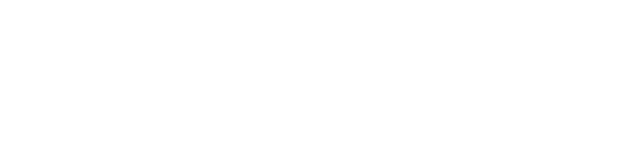
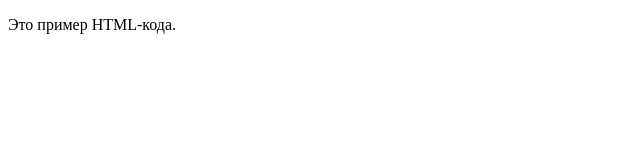
Before and after one commit to ecxqua/gigi, a plain HTML site: page index.html in a window 1280 px wide. Shown: the whole page, without its empty margins (0-640 px from the left). Drawn offline with Linux system fonts and the light colour scheme.

Commit message:
Добавила строку

```diff
--- a/index.html
+++ b/index.html
@@ -4,6 +4,6 @@
     <title>Пример HTML</title>
 </head>
 <body>
-
+    <p>Это пример HTML-кода.</p>
 </body>
 </html>
```
